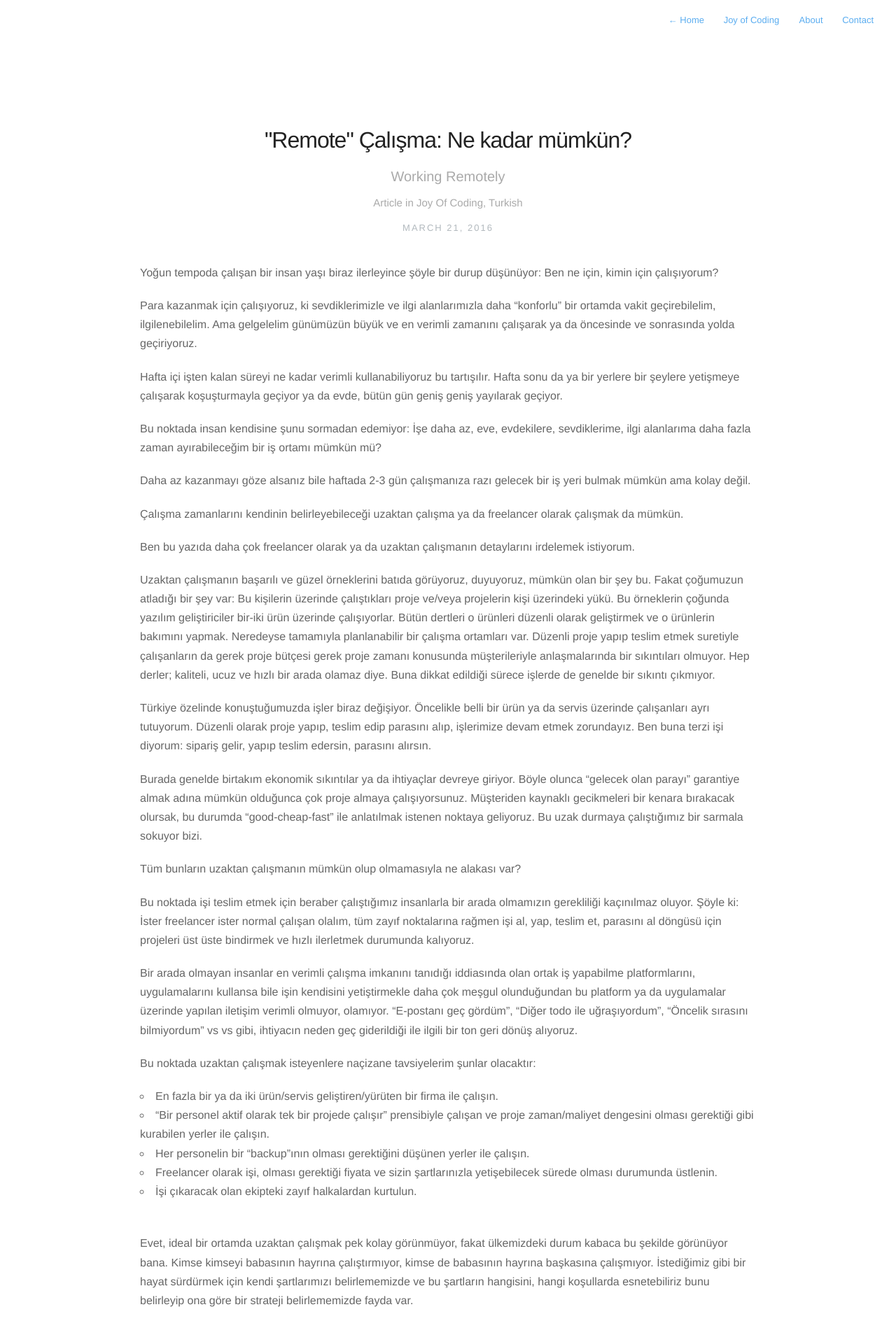
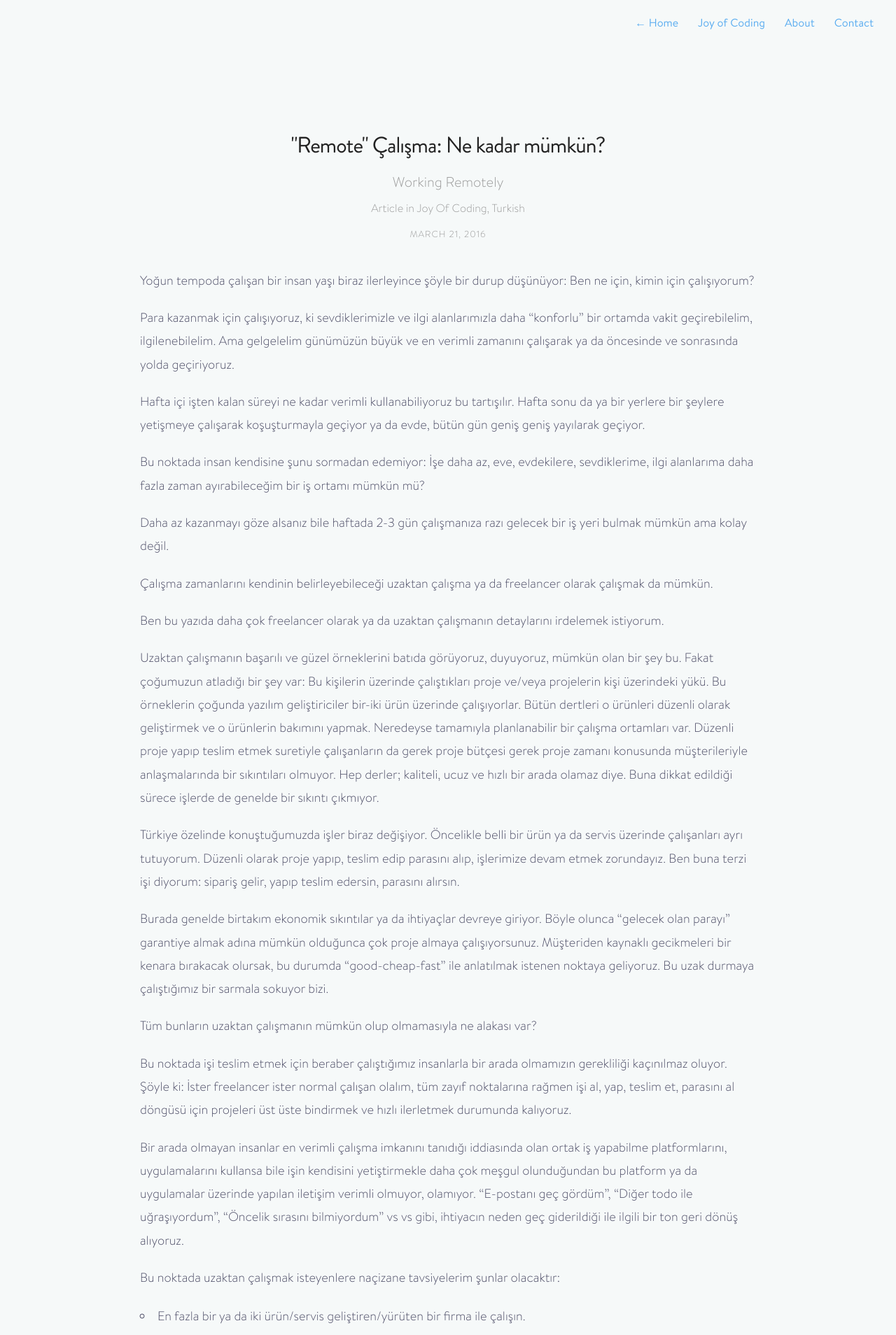
Before and after one commit to mkorkmaz/mkorkmaz.github.io, a Jekyll site: the page built from _posts/2016-03-21-remote-calisma-ne-kadar-mumkun.md, in a window 1280 px wide. Shown: the top 1908 px of the page at 70% size. Built offline with Jekyll 4.4.1, drawn with Linux system fonts in a browser that asks for light colours; nearby versions of some CDN libraries.

Commit message:
css refactoring

```diff
--- a/_config.yml
+++ b/_config.yml
@@ -14,7 +14,6 @@
 # You can create any custom variable you would like, and they will be accessible
 # in the templates via {{ site.myvariable }}.
 name: Personal Website of Mehmet Korkmaz
-description: Blogging about stuffs
 meta_description: "Developer @reformo and @efabrika. Coding since '97 but I'm neither a ninja nor guru nor junkie."
 
 aboutPage: true
--- a/_layouts/post.html
+++ b/_layouts/post.html
@@ -7,8 +7,8 @@ archive: true
 <article class="post">
     <header>
         <h1>{{ page.title }}</h1>
-        <h3 style="color:#aaa;font-weight:300;">{{page.description}}</h3>
-        <h5 style=" color:#aaa;font-weight:300;">
+        <h3 style="color:#999;">{{page.description}}</h3>
+        <h5 style=" color:#999;">
             Article in {{ page.tags | join: ', '}}
         </h5>
         <h2 class="headline">
@@ -20,8 +20,8 @@ archive: true
     </section>
 </article>
 <footer id="post-meta" class="clearfix">
-    <a href="http://twitter.com/{{ site.authorTwitter }}">
-        <img class="avatar" src="{{ "/" | relative_url  }}assets/images/avatar.jpg" style="vertical-align: middle;display:inline-block;"> <span class="dark">by {{ site.author }}</span><br/><span class="dark">{{ site.description }}</span>
+    <a href="http://twitter.com/{{ site.personal_links.twitter }}">
+        <img class="avatar" src="{{ "/" | relative_url  }}assets/images/avatar.jpg" style="vertical-align: middle;display:inline-block;"> <span class="dark darker">by {{ site.author }}</span><br/><span class="dark">{{ site.description }}</span>
 
     </a>
 
--- a/_posts/2016-03-21-remote-calisma-ne-kadar-mumkun.md
+++ b/_posts/2016-03-21-remote-calisma-ne-kadar-mumkun.md
@@ -41,6 +41,4 @@ Bu noktada uzaktan çalışmak isteyenlere naçizane tavsiyelerim şunlar olacak
 - Freelancer olarak işi, olması gerektiği fiyata ve sizin şartlarınızla yetişebilecek sürede olması durumunda üstlenin.
 - İşi çıkaracak olan ekipteki zayıf halkalardan kurtulun.
 
- &nbsp;
-
 Evet, ideal bir ortamda uzaktan çalışmak pek kolay görünmüyor, fakat ülkemizdeki durum kabaca bu şekilde görünüyor bana. Kimse kimseyi babasının hayrına çalıştırmıyor, kimse de babasının hayrına başkasına çalışmıyor. İstediğimiz gibi bir hayat sürdürmek için kendi şartlarımızı belirlememizde ve bu şartların hangisini, hangi koşullarda esnetebiliriz bunu belirleyip ona göre bir strateji belirlememizde fayda var.
--- a/assets/css/style.css
+++ b/assets/css/style.css
@@ -47,16 +47,68 @@ html,body,div,span,applet,object,iframe,h1,h2,h3,h4,h5,h6,p,blockquote,pre,a,abb
 margin-bottom: 20px;
 }
 
+
+@font-face {
+	font-family: BrandonText;
+	font-style: normal;
+	font-weight: 300;
+	src: url(./fonts/BrandonTextThin.otf) format('opentype');
+}
+
+@font-face {
+	font-family: BrandonText;
+	font-style: normal;
+	font-weight: 400;
+	src: url(./fonts/BrandonTextLight.otf) format('opentype');
+}
+
+@font-face {
+	font-family: BrandonText;
+	font-style: normal;
+	font-weight: 500;
+	src: url(./fonts/BrandonTextRegular.otf) format('opentype');
+}
+
+@font-face {
+	font-family: BrandonText;
+	font-style: normal;
+	font-weight: 600;
+	src: url(./fonts/BrandonTextMedium.otf) format('opentype');
+}
+
+@font-face {
+	font-family: BrandonText;
+	font-style: normal;
+	font-weight: 700;
+	src: url(./fonts/BrandonTextBold.otf) format('opentype');
+}
+
+@font-face {
+	font-family: BrandonText;
+	font-style: normal;
+	font-weight: 800;
+	src: url(./fonts/BrandonTextBlack.otf) format('opentype');
+}
+
+
+@font-face {
+	font-family: ReformoHeader;
+	src: url(./fonts/Brandon_reg.otf);
+}
+
 /* Base */
 html, body { height: 100%; }
 
 body {
-	font:16px/1 "Helvetica Neue", Helvetica, Arial, sans-serif;
+	font:16px/1 'BrandonText', sans-serif;
 	color: #666;
 	-webkit-font-smoothing: antialiased;
-	text-rendering: optimizeLegibility;
+	text-rendering: geometricPrecision;
+	background-color: #F6F9F9;
 }
-
+h1, h2, h3, h4, h5, h6 {
+	font-family: 'ReformoHeader', sans-serif;
+}
 h1 {
 	font-size: 30px;
 	letter-spacing: -1px;
@@ -65,7 +117,7 @@ h1 {
 }
 
 h2 {
-	font: italic 19px/1.3em Georgia,serif;
+	font: italic 19px/1.3em BrandonText, Georgia,serif;
 	color: #bbb;
 }
 
@@ -100,11 +152,9 @@ h2 {
 
 .profile h2 {
 	font-size: 18px;
-	  font-weight: 300;
-	  color: #aaa;
+	  font-weight: 400;
+	  color: #999;
 	  margin-top: 10px;
-	  font-family: 'Helvetica Neue', Helvetica, Arial, sans-serif;
-	  font-style: normal;
 
 }
 
@@ -113,8 +163,6 @@ nav.main-nav {
 
 	/*max-width: 600px;*/
 	/*width:100%;*/
-	background: #fff;
-	background: rgba(255,255,255,.90);
 	margin: 0 auto;
 	text-align: right;
 	/*position: fixed;*/
@@ -126,9 +174,11 @@ nav.main-nav a {
 	right: 6px;
 	padding: 8px 12px;
 	color: #5badf0;
-	font-size: 13px;
+	font-size: 1rem;
+	font-family: BrandonText;
+	font-weight: 500;
 	/*font-weight: bold;*/
-	line-height: 1.35;
+	line-height: 1.65;
 	border-radius: 3px;
 
 }
@@ -182,11 +232,17 @@ a,
 	transition: all 0.15s ease;
 }
 
-ul 	{ margin:0; padding:0; }
-li	{ list-style-type:circle; list-style-position:inside; }
+ul 	{ margin:0; padding:0; margin-bottom: 20px; }
+li	{ list-style-type:circle; list-style-position:inside; line-height: 2;}
 
 /* Line Height */
-#post-body, p { line-height:1.7; }
+#post-body, p {
+	line-height: 1.85;
+	font-family: BrandonText;
+	font-weight:400;
+	color: #4a4a64;
+	font-size: 18px;
+}
 
 b, strong { font-weight: 500;
   color: #1E2025; }
@@ -229,30 +285,30 @@ em, i { font-style: italic; }
 .post h1 {
 	margin-bottom: 20px;
 	color: #222;
-	font: 300 32px/1.4em "Helvetica Neue", Helvetica,Arial,sans-serif;
+	font: 300 32px/1.4em "ReformoHeader", "Helvetica Neue", Helvetica,Arial,sans-serif;
 }
 
 .post h2 {
 	margin-bottom: 40px;
-	  font: 300 24px/1.5 "Helvetica Neue",Helvetica,Arial,sans-serif;
+	  font: 300 24px/1.5 "ReformoHeader","Helvetica Neue",Helvetica,Arial,sans-serif;
 	  color: #111;
 }
 
 
 .post h2.headline {
 	/*font: italic 22px/1.3em Georgia,serif;*/
-	font: normal 13px/1.5em "Helvetica Neue",Helvetica,Arial,sans-serif;
+	font: normal 13px/1.5em "BrandonText", "Helvetica Neue",Helvetica,Arial,sans-serif;
 	margin: -5px 0 40px 0;
-	color: #b2b9be;
-	  font-size: 13px;
+	font-weight: 400;
+	color: #999;
 	  text-transform: uppercase;
-	  letter-spacing: 2px;
+	  letter-spacing: 1px;
 	  /*margin-top: 15px;*/
 	  display: inline-block;
 }
 
 #post-list h2 {
-	font: normal 17px/1.5em "Helvetica Neue",Helvetica,Arial,sans-serif;
+	font: normal 17px/1.5em "BrandonText", "Helvetica Neue",Helvetica,Arial,sans-serif;
 	color: #aaa;
 	max-width: 400px;
 	margin-top: 2px;
@@ -260,9 +316,9 @@ em, i { font-style: italic; }
 
 h3, h4, h5 { color:#333; }
 
-h3 { font-size:20px; font-weight: 400; }
+h3 { font-size:20px; font-weight: 400; font-family: BrandonText; }
 h4 { font-size:16px; font-weight:bold; }
-h5 { font-size:15px; font-weight: bold; }
+h5 { font-size:16px; font-family: BrandonText; font-weight: 400; }
 
 h6 {
 	font-size: 13px;
@@ -291,10 +347,10 @@ hr {
 	background: #eee;
 }
 
-span.code { font-family:Menlo, Monaco, Courier; background-color:#EEE; font-size:14px; }
+span.code { font-family: Menlo, Monaco, Courier; background-color:#EEE; font-size:14px; }
 
 pre	{
-	font-family:Menlo, Monaco, Courier;
+	font-family: Menlo, Monaco, Courier,  'Source Code Pro', monospace;;
 	white-space:pre-wrap;
 	/*border: 1px solid #ddd;*/
 	padding:20px;
@@ -303,7 +359,6 @@ pre	{
 	overflow:auto;
 	border-radius: 3px;
 	background: #272b2d;
-	  font-family: 'Source Code Pro',Menlo,monospace;
 	  font-size: 13px;
 	  line-height: 1.5em;
 	  font-weight: 500;
@@ -390,14 +445,14 @@ Post List
 #post-list a {
 	color: #333;
 	display: block;
-	font: bold 19px/1.7 "Helvetica Neue",helvetica,Arial,sans-serif;
+	font: 20px/1.7 "ReformoHeader", "Helvetica Neue",helvetica,Arial,sans-serif;
 }
 
 #post-list .dates {
 	float: right;
 	position: relative;
 	top: 1px;
-	font: 300 17px/1.8 "Helvetica Neue",helvetica,Arial,sans-serif;
+	font: 300 17px/1.8 "ReformoHeader", "Helvetica Neue",helvetica,Arial,sans-serif;
 	color: #bbb;
 }
 
@@ -444,13 +499,12 @@ Post List
 }
 
 #post-meta {
-	font-size: 13px;
-	font-weight: bold;
-	line-height: 1.4;
+	font-family: BrandonText;
+	font-size: 16px;
 	border-top: 1px solid #eee;
 	padding-top: 40px;
 	margin-bottom: 40px;
-	padding-bottom: 40px;
+	padding-bottom: 30px;
 	margin-top: 40px;
 	color:#444;
 	border-bottom: 1px solid #eee;
@@ -463,8 +517,15 @@ Post List
 }
 
 #post-meta div span.dark {
-	color: #1E2025;
+	color: #666;
+	font-size: 15px !important;
+	font-weight: 400;
 
+}
+
+#post-meta div span.darker {
+	color: #666 !important;
+	font-weight: 400;
 }
 
 #post-meta div {
@@ -547,7 +608,7 @@ h1.archive {
 
 h2.month {
 	width: 100%;
-	font: bold 13px/1 "Helvetica Neue",helvetica,Arial,sans-serif;
+	font: bold 13px/1 "BrandonText","Helvetica Neue",helvetica,Arial,sans-serif;
 	text-transform: uppercase;
 	margin-top: 40px;
 	margin-bottom: 10px;
@@ -578,8 +639,8 @@ h2.month {
 }
 
 #post-meta img.avatar {
-  height: 36px;
-  width: 36px;
+  height: 64px;
+  width: 64px;
   float: left;
   border-radius: 50%;
   margin-top: 3px;
@@ -638,7 +699,7 @@ h2.month {
 	#post-list-footer { margin-top: 20px; padding-top: 40px; }
 
 	h1 { font-size: 26px; }
-	.post h2.headline { font-size: 13px; }
+	.post h2.headline { font-size: 12px; font-family: BrandonText !important; }
 	.post h1 { font-size:24px; }
 	.post h2 { font-size:20px; }
 }
```
Also changed, not shown: assets/css/fonts/BrandonTextBlack.otf (added), assets/css/fonts/BrandonTextBold.otf (added), assets/css/fonts/BrandonTextLight.otf (added), assets/css/fonts/BrandonTextMedium.otf (added), assets/css/fonts/BrandonTextRegular.otf (added), assets/css/fonts/BrandonTextThin.otf (added), assets/css/fonts/Brandon_light.otf (added), assets/css/fonts/Brandon_reg.otf (added), assets/css/fonts/Brandon_thin.otf (added), assets/css/fonts/FreightTextLight.ttf (added), assets/css/fonts/FreightTextLightItalic.ttf (added).
